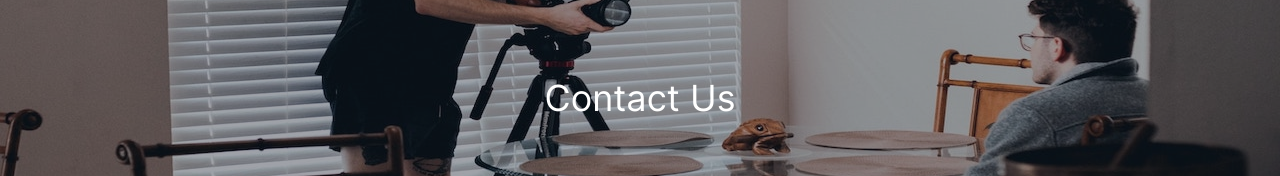
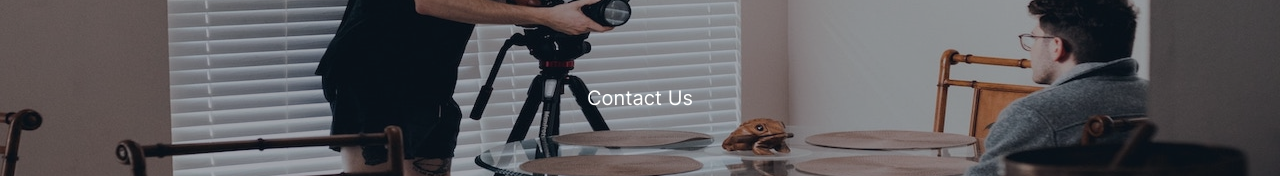
Before and after one commit to NowoCodes/desimple, a Vue app: page / in a window 1280 px wide. Shown: the part 485-661 px from the top of the page. Built offline with nearby package versions, Linux system fonts and the light colour scheme.

Commit message:
change button text size

```diff
--- a/src/views/Home.vue
+++ b/src/views/Home.vue
@@ -5,7 +5,7 @@
                  src="/images/bg.jpg">
 
             <button
-                class="absolute flex mx-auto text-white border-0 py-2 px-8 focus:outline-none hover:bg-gray-900 rounded text-4xl">
+                class="absolute flex mx-auto text-white border-0 py-2 px-8 focus:outline-none hover:bg-gray-900 rounded text-xl">
                 Contact Us
             </button>
 
```
